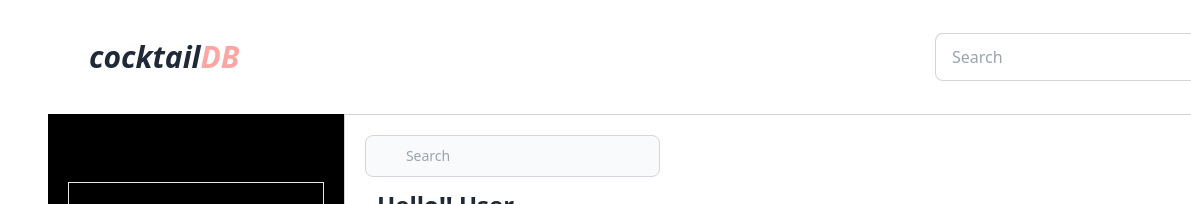
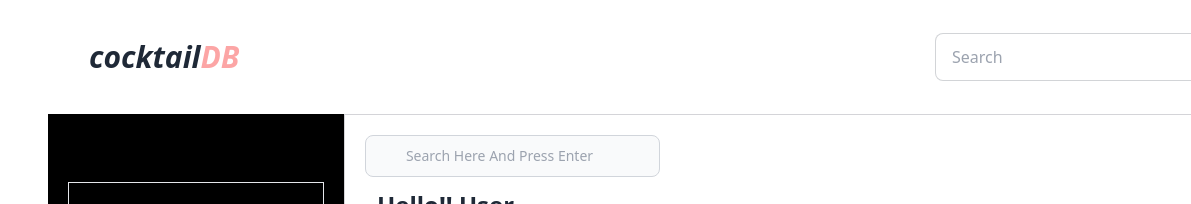
Before and after one commit to ajoy45/cocktail-db, a plain HTML site: page index.html in a window 1280 px wide. Shown: the top 204 px of the page, 0-1191 px from the left. Drawn offline with nearby package versions, Linux system fonts and the light colour scheme.

```diff
--- a/index.html
+++ b/index.html
@@ -88,7 +88,7 @@
                 <div class="flex justify-between">
                     <input type="text" id="simple-search"
                         class="bg-gray-50 border mt-5 ml-5 border-gray-300 text-gray-900 text-sm rounded-lg focus:ring-blue-500 focus:border-blue-500 block w-1/3 pl-10 p-2.5  dark:bg-gray-700 dark:border-gray-600 dark:placeholder-gray-400 dark:text-white dark:focus:ring-blue-500 dark:focus:border-blue-500"
-                        placeholder="Search" required>
+                        placeholder="Search Here And Press Enter" required>
                     <img class="w-8 h-8" src="image/Group 1.png" alt="">
                 </div>
                 <div class="ml-5">
```
